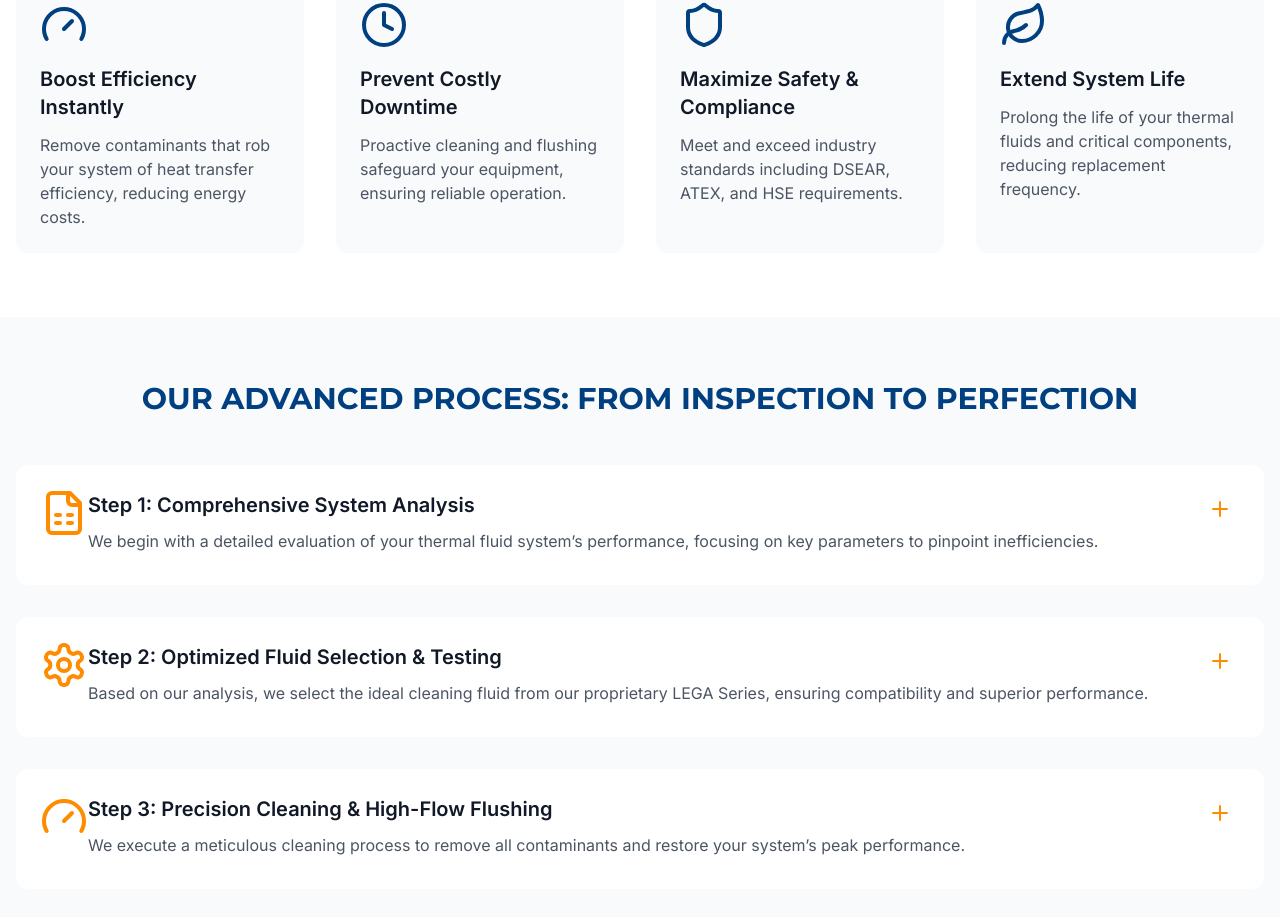
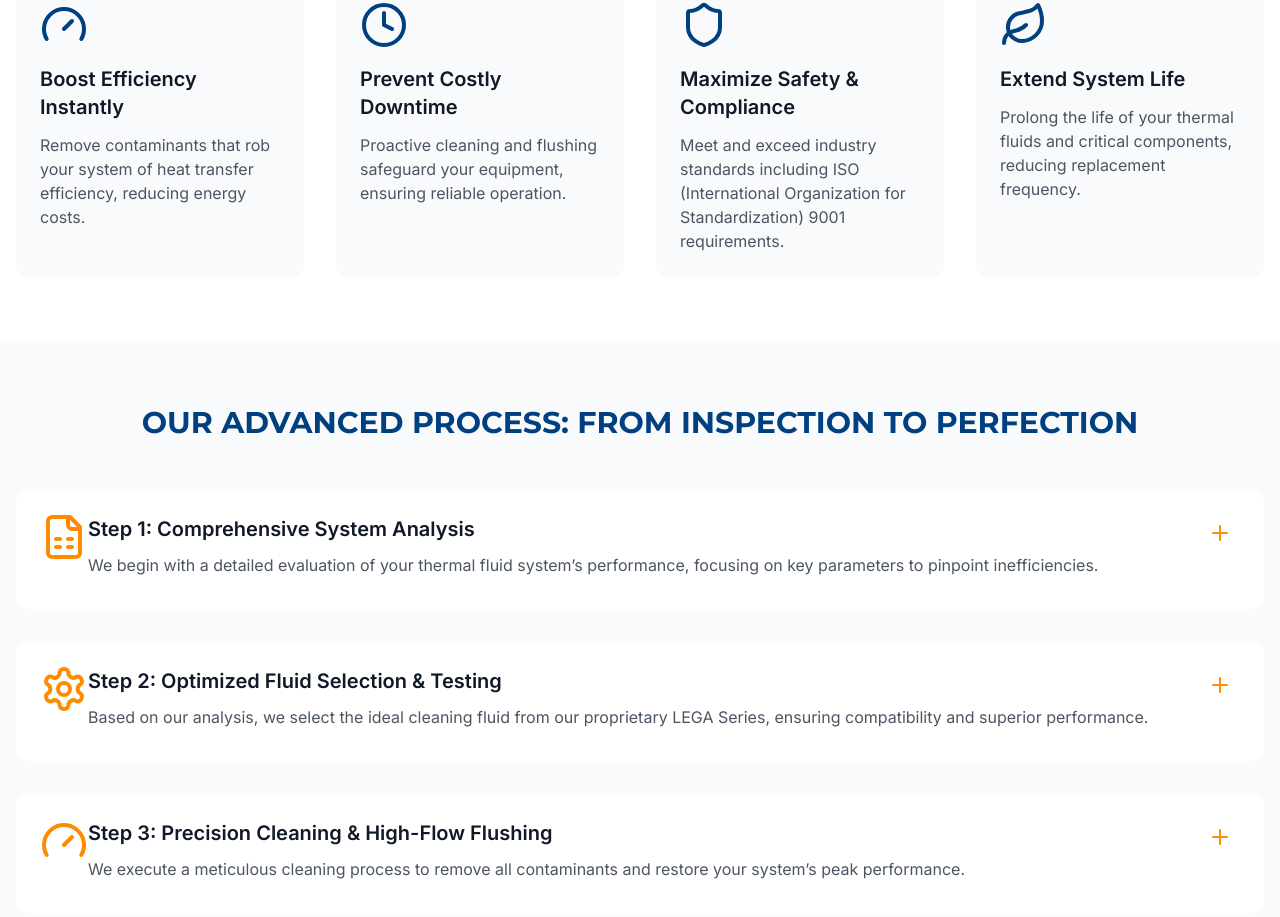
Before and after one commit to Appleknite/Updated_QuickPetro, a React (Vite) app: page /services/thermic-fluid-cleaning-flushing in a window 1280 px wide. Shown: the part 776-1693 px from the top of the page. Built offline with nearby package versions, Linux system fonts and the light colour scheme.

Commit message:
Update ThermicFluidServicePage.tsx

```diff
--- a/src/components/pages/ThermicFluidServicePage.tsx
+++ b/src/components/pages/ThermicFluidServicePage.tsx
@@ -57,7 +57,7 @@ const ThermicFluidServicePage = () => {
       subpoints: [
         "Piping & Component Optimization: We reconfigure the piping layout and upgrade key components to reduce flow resistance and improve heat exchange.",
         "Integration of Smart Monitoring: We install IoT devices and real-time performance monitors to detect issues before they escalate.",
-        "Safety & Compliance: Every adjustment complies with industry standards such as DSEAR, ATEX, and HSE, ensuring a safe operating environment.",
+        "Safety & Compliance: Every adjustment complies with industry standard such as ISO 9001, ensuring a safe operating environment.",
         "This step enhances system reliability, reduces operating costs, and extends the lifespan of your equipment."
       ]
     },
@@ -143,7 +143,7 @@ const ThermicFluidServicePage = () => {
                 {
                   icon: Shield,
                   title: "Maximize Safety & Compliance",
-                  description: "Meet and exceed industry standards including DSEAR, ATEX, and HSE requirements."
+                  description: "Meet and exceed industry standards including ISO (International Organization for Standardization) 9001 requirements."
                 },
                 {
                   icon: Leaf,
```
